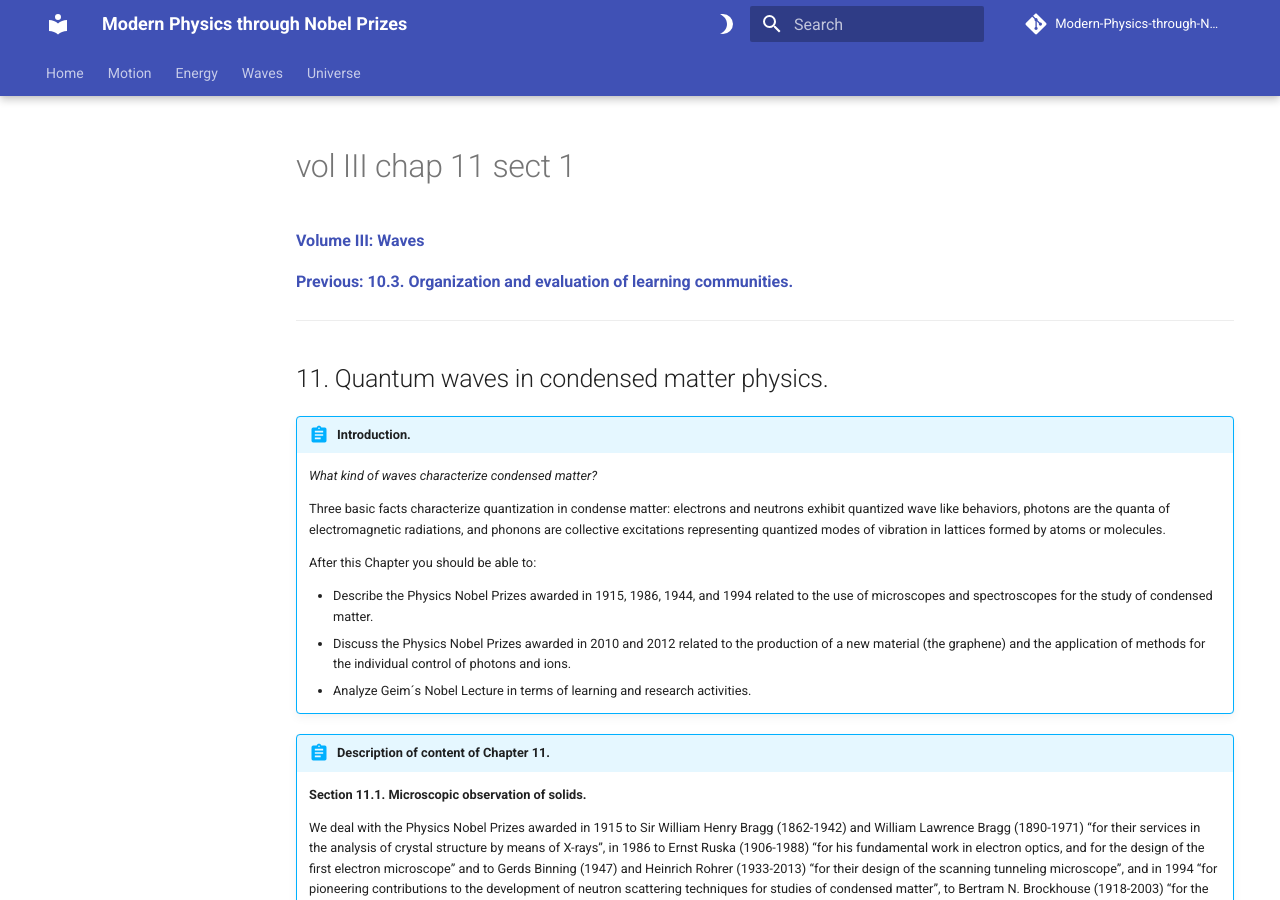
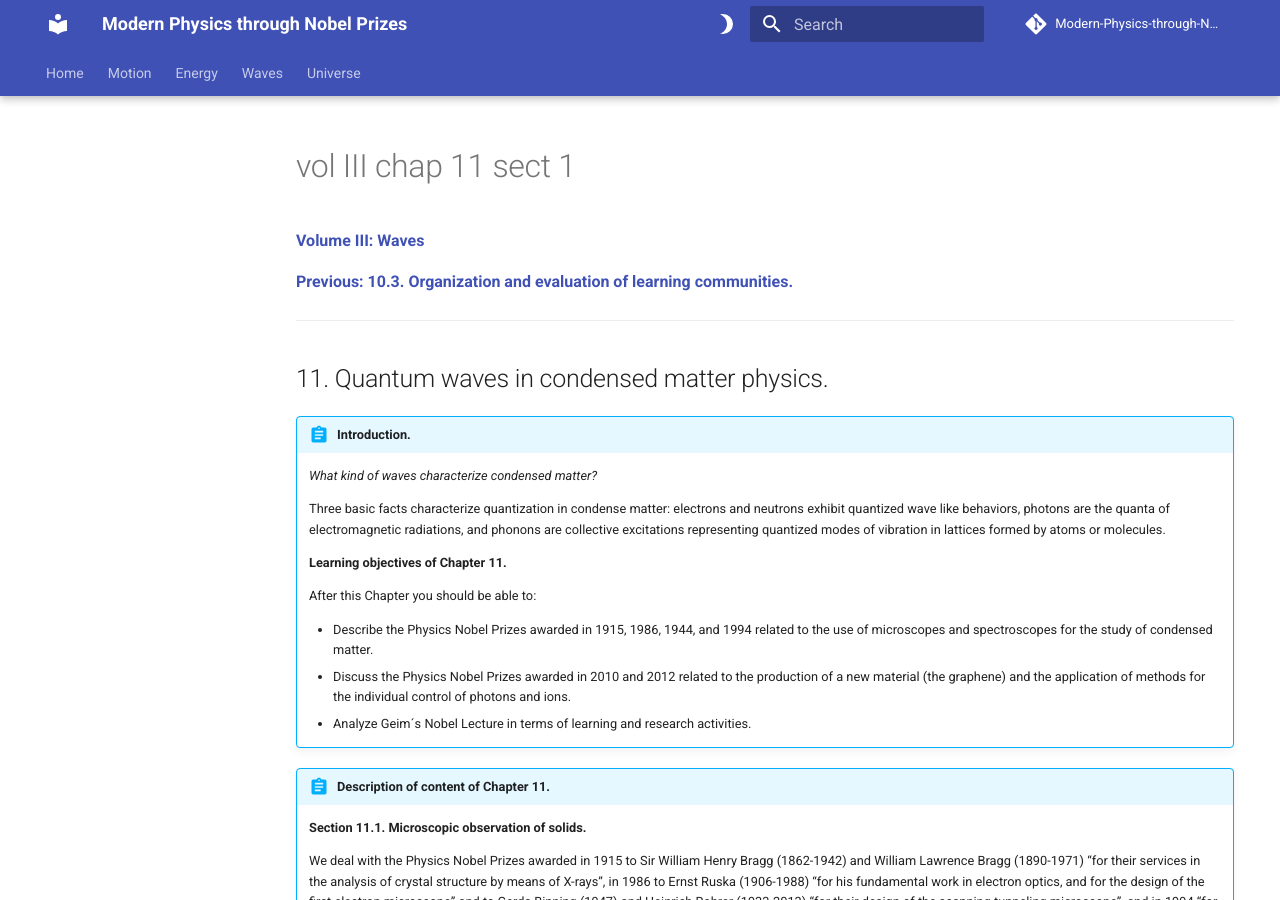
Before and after one commit to modphysnobel/modphysnobel.github.io, an MkDocs documentation site: the page built from docs/vol-III/vol-III-chap-11-sect-1.md, in a window 1280 px wide and 900 px high. Built offline with MkDocs 1.6.1 and Material for MkDocs 9.7.7, drawn with Linux system fonts in a browser that asks for light colours; some web fonts are replaced; comment, search, counter and statistics services are not loaded.

Commit message:
Update vol-III-chap-11-sect-1.md

```diff
--- a/docs/vol-III/vol-III-chap-11-sect-1.md
+++ b/docs/vol-III/vol-III-chap-11-sect-1.md
@@ -12,6 +12,8 @@
 	*What kind of waves characterize condensed matter?*
 
 	Three basic facts characterize quantization in condense matter: electrons and neutrons exhibit quantized wave like behaviors, photons are the quanta of electromagnetic radiations, and phonons are collective excitations representing quantized modes of vibration in lattices formed by atoms or molecules.
+
+	**Learning objectives of Chapter 11.**
 
 	After this Chapter you should be able to:
 
```
